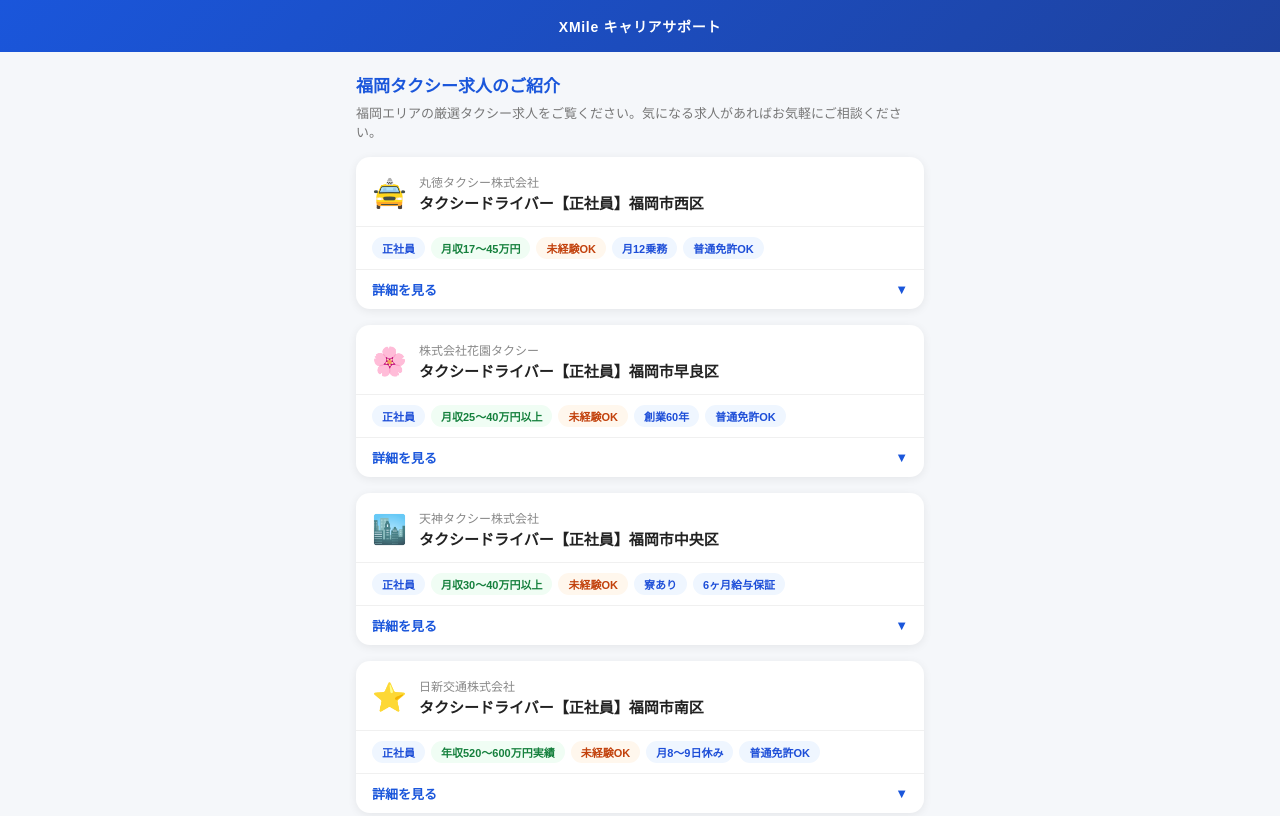
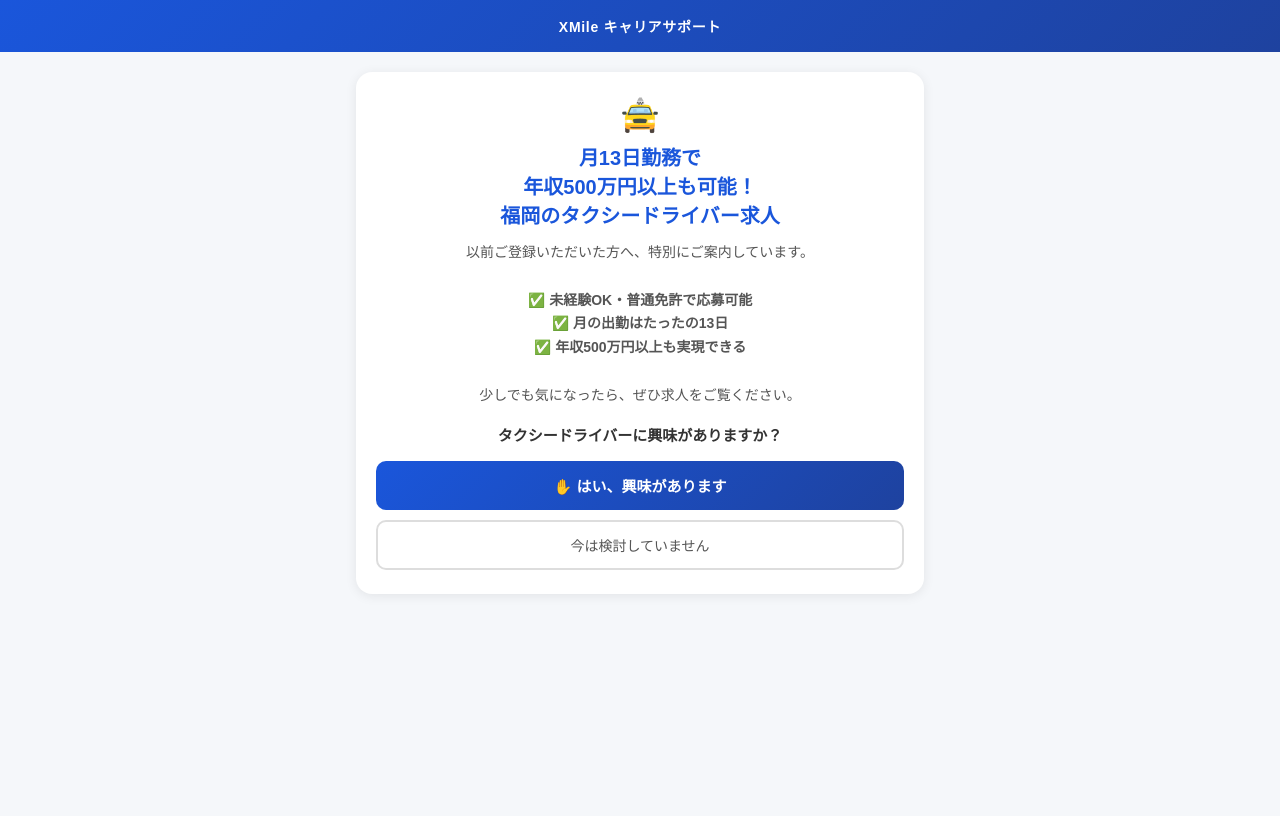
Before and after one commit to yamamototemmei-netizen/sms-taxi-lp, a plain HTML site: page index.html in a window 1280 px wide. Shown: the top 816 px of the page. Drawn offline with Linux system fonts and the light colour scheme.

Commit message:
Update index.html

```diff
--- a/index.html
+++ b/index.html
@@ -9,6 +9,19 @@
     body { font-family: 'Hiragino Kaku Gothic ProN', 'Hiragino Sans', Meiryo, sans-serif; background: #f5f7fa; color: #333; min-height: 100vh; }
     .header { background: linear-gradient(135deg, #1a56db 0%, #1e429f 100%); color: white; padding: 16px 20px; text-align: center; font-size: 14px; font-weight: bold; letter-spacing: 0.05em; }
     .container { max-width: 600px; margin: 0 auto; padding: 20px 16px 60px; }
+    .greeting-card { background: white; border-radius: 16px; padding: 24px 20px; margin-bottom: 20px; box-shadow: 0 2px 12px rgba(0,0,0,0.08); text-align: center; }
+    .greeting-card .emoji { font-size: 32px; margin-bottom: 8px; }
+    .greeting-card h1 { font-size: 20px; font-weight: bold; color: #1a56db; margin-bottom: 12px; }
+    .greeting-card p { font-size: 14px; color: #555; line-height: 1.7; margin-bottom: 16px; }
+    .greeting-card .question { font-size: 15px; font-weight: bold; color: #333; margin-bottom: 16px; }
+    .yn-buttons { display: flex; flex-direction: column; gap: 10px; }
+    .btn-yes { background: linear-gradient(135deg, #1a56db, #1e429f); color: white; border: none; border-radius: 10px; padding: 14px 20px; font-size: 15px; font-weight: bold; cursor: pointer; transition: opacity 0.2s; }
+    .btn-yes:hover { opacity: 0.88; }
+    .btn-no { background: white; color: #555; border: 2px solid #ddd; border-radius: 10px; padding: 13px 20px; font-size: 14px; cursor: pointer; transition: border-color 0.2s; }
+    .btn-no:hover { border-color: #aaa; }
+    #thankyou-banner { display: none; background: #ecfdf5; border: 1px solid #6ee7b7; border-radius: 12px; padding: 16px 20px; margin-bottom: 20px; color: #065f46; font-size: 14px; line-height: 1.6; }
+    #thankyou-banner.show { display: block; }
+    .jobs-section { margin-top: 4px; display: none; }
     .jobs-section h2 { font-size: 17px; font-weight: bold; color: #1a56db; margin-bottom: 6px; }
     .jobs-section .subtitle { font-size: 13px; color: #777; margin-bottom: 16px; }
     .job-card { background: white; border-radius: 14px; margin-bottom: 16px; box-shadow: 0 2px 10px rgba(0,0,0,0.07); overflow: hidden; }
@@ -38,7 +51,28 @@
 <body>
 <div class="header">XMile キャリアサポート</div>
 <div class="container">
-  <div class="jobs-section">
+
+  <div class="greeting-card" id="greeting-card">
+    <div class="emoji">🚖</div>
+    <h1>月13日勤務で<br>年収500万円以上も可能！<br>福岡のタクシードライバー求人</h1>
+    <p>以前ご登録いただいた方へ、特別にご案内しています。<br><br>
+      ✅ <strong>未経験OK・普通免許で応募可能</strong><br>
+      ✅ <strong>月の出勤はたったの13日</strong><br>
+      ✅ <strong>年収500万円以上も実現できる</strong><br><br>
+      少しでも気になったら、ぜひ求人をご覧ください。</p>
+    <div class="question">タクシードライバーに興味がありますか？</div>
+    <div class="yn-buttons">
+      <button class="btn-yes" onclick="handleYes()">✋ はい、興味があります</button>
+      <button class="btn-no" onclick="handleNo()">今は検討していません</button>
+    </div>
+  </div>
+
+  <div id="thankyou-banner">
+    ご意向をお知らせいただきありがとうございます！<br>
+    担当者より改めてご連絡させていただきます。まずは求人をご覧ください。
+  </div>
+
+  <div class="jobs-section" id="jobs-section">
     <h2>福岡タクシー求人のご紹介</h2>
     <p class="subtitle">福岡エリアの厳選タクシー求人をご覧ください。気になる求人があればお気軽にご相談ください。</p>
 
@@ -136,6 +170,17 @@
   </div>
 </div>
 <script>
+  function handleYes() {
+    document.getElementById('greeting-card').style.display = 'none';
+    document.getElementById('thankyou-banner').classList.add('show');
+    document.getElementById('jobs-section').style.display = 'block';
+  }
+  function handleNo() {
+    document.getElementById('greeting-card').style.display = 'none';
+    const banner = document.getElementById('thankyou-banner');
+    banner.innerHTML = 'ご回答ありがとうございます。またいつでもお気軽にご相談ください！';
+    banner.classList.add('show');
+  }
   function toggleAccordion(btn) {
     btn.classList.toggle('open');
     btn.nextElementSibling.classList.toggle('open');
```
